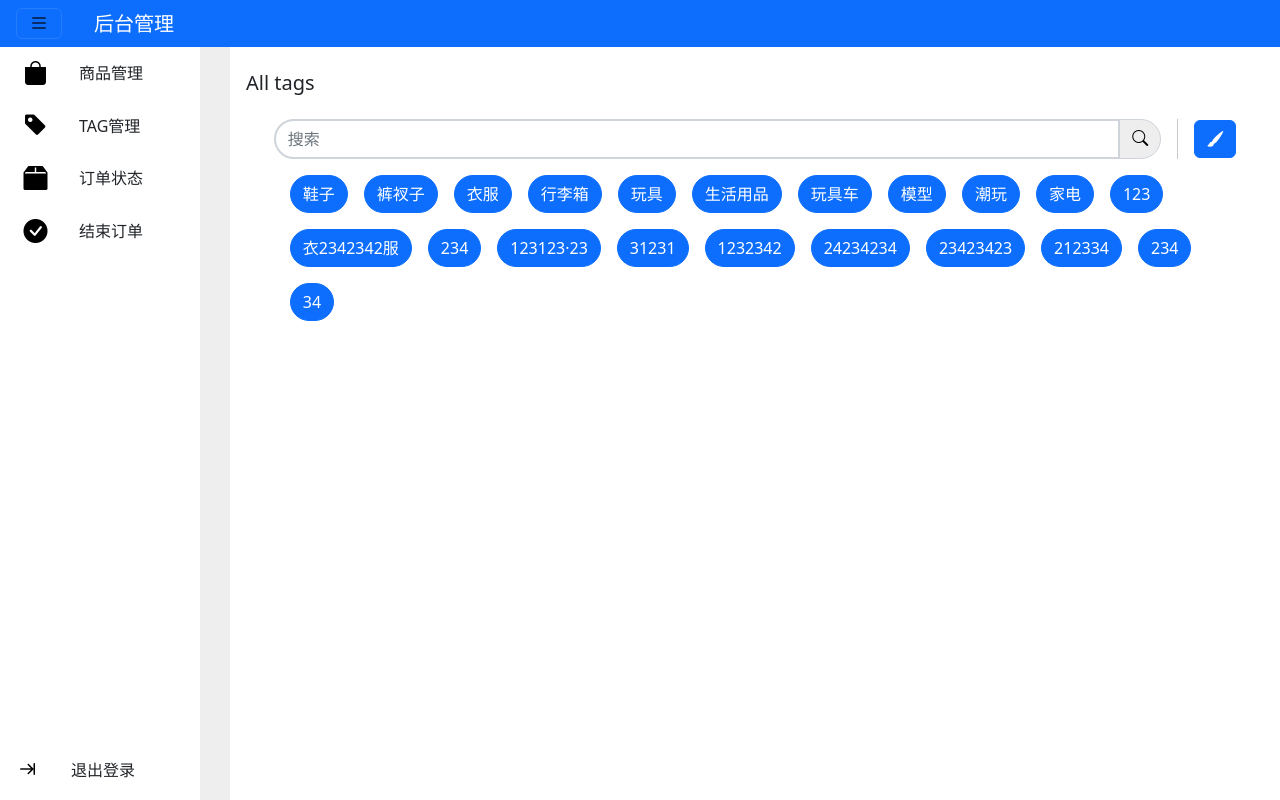
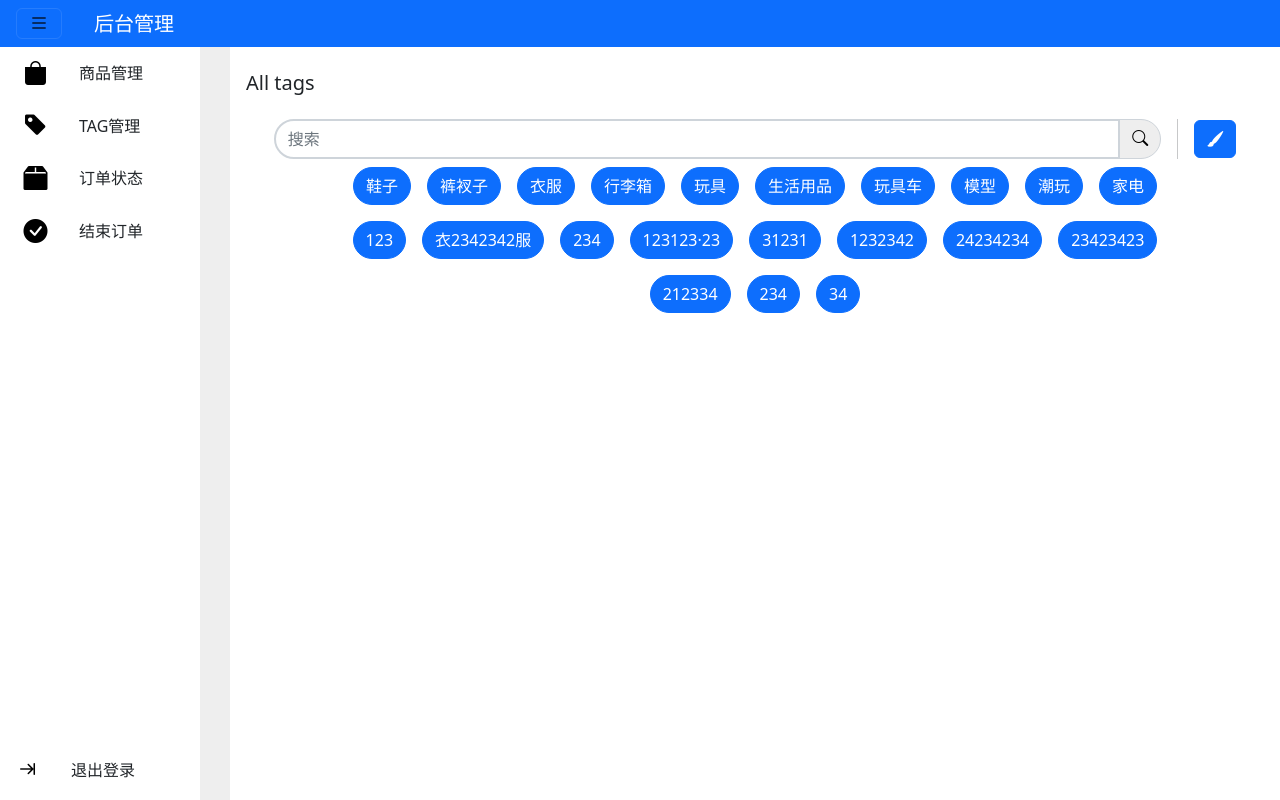
Before and after one commit to odige/manage, a Vue app: page /#/tag in a window 1280 px wide. Built offline with nearby package versions, Linux system fonts and the light colour scheme.

Commit message:
style:修改tag样式

```diff
--- a/src/components/TaG.vue
+++ b/src/components/TaG.vue
@@ -15,8 +15,8 @@
                 </div>
 
             </div>
-            <div class="col-11 mx-auto p-2">
-                <button type="button" class="btn btn-primary col m-2 rounded-pill" v-for="tag in tags" :key="tag.id">{{tag.name}}</button>
+            <div class="col-10 mx-auto text-center ">
+                <button type="button" class="btn btn-primary col m-2 rounded-pill " v-for="tag in tags" :key="tag.id">{{tag.name}}</button>
             </div>
         </div>
     </div>
```
